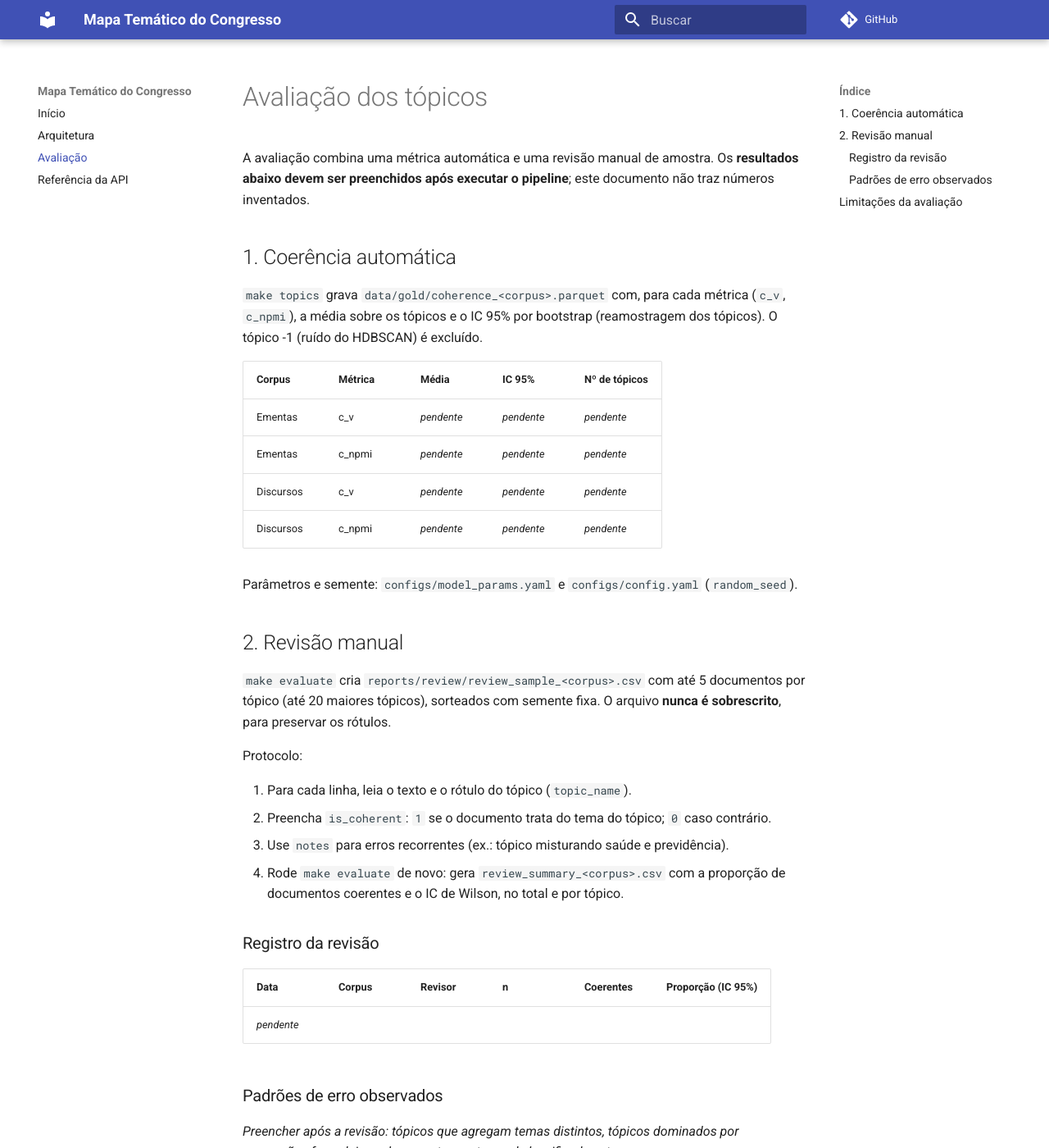
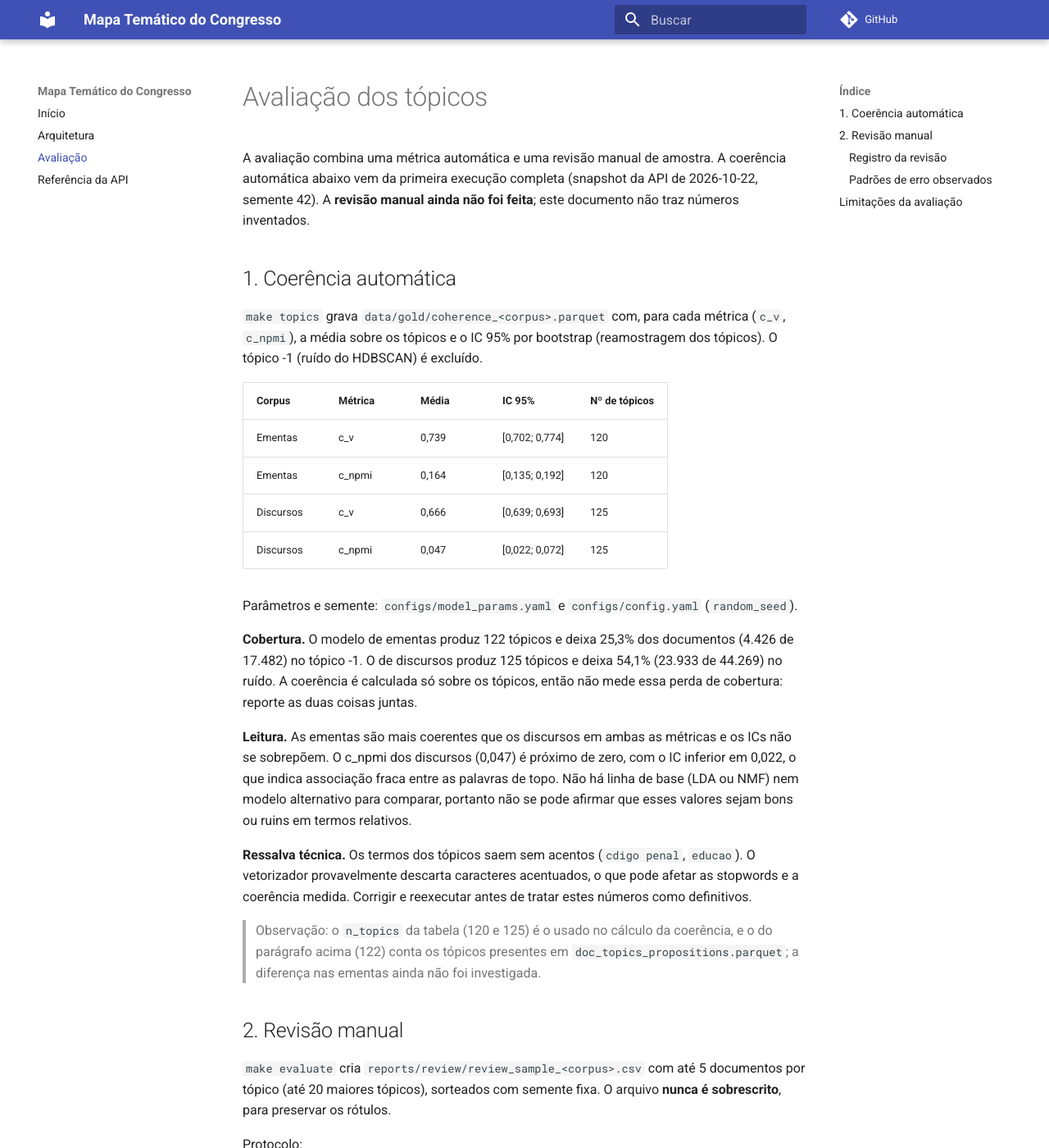
Before and after one commit to luanfreitas5/mapa-tematico-congresso-nlp, an MkDocs documentation site: the page built from docs/avaliacao.md, in a window 1280 px wide and 1400 px high. Shown: the whole window at 82% size. Built offline with MkDocs 1.6.1 and Material for MkDocs 9.7.7, drawn with Linux system fonts in a browser that asks for light colours; comment, search, counter and statistics services are not loaded; some of the changed text lies outside the part shown.

Commit message:
docs(evaluation): adicionar os primeiros resultados completos do pipeline e documentar o trabalho pendente
Atualizar o README com os resultados abrangentes da primeira execução completa do pipeline (snapshot da API 2026-10-22, seed 42). Adicionar estatísticas detalhadas do corpus, métricas BERTopic com IC de 95% do bootstrap, principais tópicos por tamanho, evolução temporal e análise de rede para coautoria e alinhamento de votos.

Documentar quatro problemas conhecidos: perda de acentos nos termos dos tópicos (vetorizador c-TF-IDF), alto nível de ruído nas falas (54% no tópico -1), tópicos duplicados e análise incompleta da sensibilidade dos hiperparâmetros do BERTopic.

Atualizar docs/avaliacao.md para esclarecer que os resultados de coerência automática já estão disponíveis desde a primeira execução, mas as amostras de revisão manual permanecem sem rótulo e o IC de Wilson para a proporção de documentos coerentes está pendente. Fazer referência cruzada às métricas e figuras de avaliação em reports/.

```diff
--- a/docs/avaliacao.md
+++ b/docs/avaliacao.md
@@ -1,8 +1,8 @@
 # Avaliação dos tópicos
 
-A avaliação combina uma métrica automática e uma revisão manual de amostra. Os **resultados
-abaixo devem ser preenchidos após executar o pipeline**; este documento não traz números
-inventados.
+A avaliação combina uma métrica automática e uma revisão manual de amostra. A coerência
+automática abaixo vem da primeira execução completa (snapshot da API de 2026-10-22, semente 42).
+A **revisão manual ainda não foi feita**; este documento não traz números inventados.
 
 ## 1. Coerência automática
 
@@ -12,12 +12,31 @@ tópicos). O tópico -1 (ruído do HDBSCAN) é excluído.
 
 | Corpus | Métrica | Média | IC 95% | Nº de tópicos |
 |---|---|---|---|---|
-| Ementas | c_v | _pendente_ | _pendente_ | _pendente_ |
-| Ementas | c_npmi | _pendente_ | _pendente_ | _pendente_ |
-| Discursos | c_v | _pendente_ | _pendente_ | _pendente_ |
-| Discursos | c_npmi | _pendente_ | _pendente_ | _pendente_ |
+| Ementas | c_v | 0,739 | [0,702; 0,774] | 120 |
+| Ementas | c_npmi | 0,164 | [0,135; 0,192] | 120 |
+| Discursos | c_v | 0,666 | [0,639; 0,693] | 125 |
+| Discursos | c_npmi | 0,047 | [0,022; 0,072] | 125 |
 
 Parâmetros e semente: `configs/model_params.yaml` e `configs/config.yaml` (`random_seed`).
+
+**Cobertura.** O modelo de ementas produz 122 tópicos e deixa 25,3% dos documentos (4.426 de
+17.482) no tópico -1. O de discursos produz 125 tópicos e deixa 54,1% (23.933 de 44.269) no
+ruído. A coerência é calculada só sobre os tópicos, então não mede essa perda de cobertura:
+reporte as duas coisas juntas.
+
+**Leitura.** As ementas são mais coerentes que os discursos em ambas as métricas e os ICs não
+se sobrepõem. O c_npmi dos discursos (0,047) é próximo de zero, com o IC inferior em 0,022,
+o que indica associação fraca entre as palavras de topo. Não há linha de base (LDA ou NMF)
+nem modelo alternativo para comparar, portanto não se pode afirmar que esses valores sejam
+bons ou ruins em termos relativos.
+
+**Ressalva técnica.** Os termos dos tópicos saem sem acentos (`cdigo penal`, `educao`).
+O vetorizador provavelmente descarta caracteres acentuados, o que pode afetar as stopwords
+e a coerência medida. Corrigir e reexecutar antes de tratar estes números como definitivos.
+
+> Observação: o `n_topics` da tabela (120 e 125) é o usado no cálculo da coerência, e o do
+> parágrafo acima (122) conta os tópicos presentes em `doc_topics_propositions.parquet`; a
+> diferença nas ementas ainda não foi investigada.
 
 ## 2. Revisão manual
 
@@ -39,10 +58,17 @@ Protocolo:
 |---|---|---|---|---|---|
 | _pendente_ | | | | | |
 
+As amostras já foram geradas (`reports/review/review_sample_propositions.csv` e
+`review_sample_speeches.csv`), mas `is_coherent` ainda está vazio.
+
 ### Padrões de erro observados
 
 _Preencher após a revisão: tópicos que agregam temas distintos, tópicos dominados por
 expressões formulaicas, documentos curtos mal classificados etc._
+
+Indícios a verificar na revisão, vistos apenas nos rótulos e **não confirmados**: pares de
+tópicos quase duplicados nos discursos (violência contra a mulher, educação, saúde) e o
+tópico -1 dominado por termos genéricos (`sr`, `ns`, `brasil`).
 
 ## Limitações da avaliação
 
```
Also changed, not shown: README.md (+70 -5 lines), reports/datasheets/camara_dados_abertos.md (added, +43 -0 lines), reports/model_cards/bertopic_congresso.md (added, +51 -0 lines), reports/figures/alinhamento_strength.png (added), reports/figures/alinhamento_strength.svg (added), reports/figures/coautoria_strength.png (added), reports/figures/coautoria_strength.svg (added), reports/figures/topics_over_time_propositions.png (added), reports/figures/topics_over_time_propositions.svg (added), reports/figures/topics_over_time_speeches.png (added), reports/figures/topics_over_time_speeches.svg (added), 4 other files.
